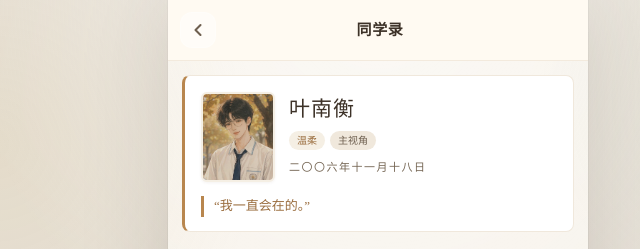
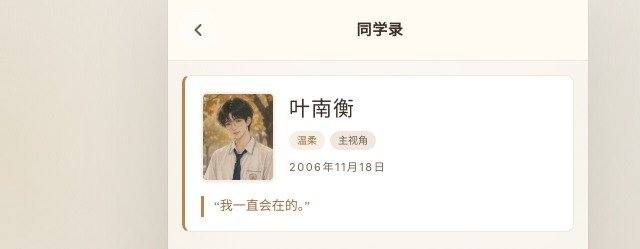
Before and after one commit to 3036615505-ops/3036615505-ops.github.io, a plain HTML site: page novel/character-nanheng.html in a window 1280 px wide. Shown: the top 249 px of the page, 262-902 px from the left. Drawn offline with Linux system fonts and the light colour scheme.

Commit message:
Update character-nanheng.html

```diff
--- a/novel/character-nanheng.html
+++ b/novel/character-nanheng.html
@@ -41,7 +41,7 @@
               <span class="char-tag">温柔</span>
               <span class="char-tag role">主视角</span>
             </div>
-            <div class="char-detail-birth">二〇〇六年十一月十八日</div>
+            <div class="char-detail-birth">2006年11月18日</div>
           </div>
         </div>
         <div class="char-quote char-detail-quote">“我一直会在的。”</div>
```
